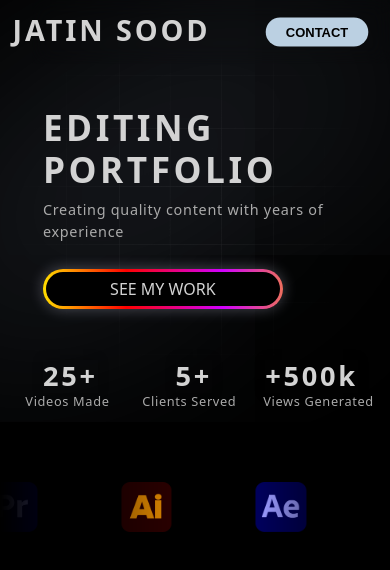
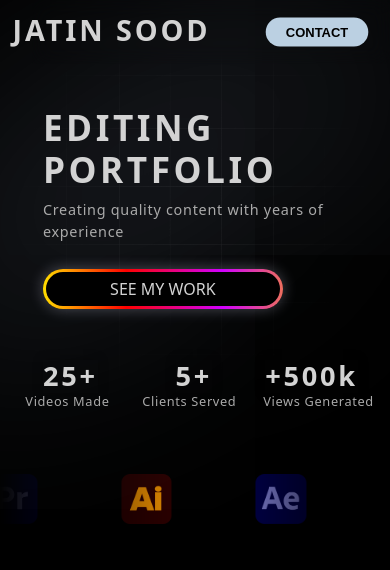
Before and after one commit to JatinSood0/portfolio-website, a plain HTML site: page index.html in a window 390 px wide. Drawn offline with nearby package versions, Linux system fonts and the light colour scheme; some packages are replaced by stand-ins of ours; a script that the page names is missing.

Commit message:
Refactor CSS styles for improved layout and responsiveness

```diff
--- a/style.css
+++ b/style.css
@@ -276,7 +276,7 @@ h4 {
 .logos {
   width: 100%;
   overflow: hidden;
-  padding: 60px 0;
+  padding: 10px 0;
   background: rgb(0, 0, 0);
   white-space: nowrap;
   position: relative;
@@ -317,6 +317,7 @@ h4 {
     top: 70%;
     width: 100%;
     height: auto;
+    z-index: -2;
 }
 
 /* Responsive Design tab */
@@ -481,12 +482,12 @@ h4 {
 
     .pepe{
        position: absolute;
-       top: 50%;
+       top: 55%;
        width: 100%;
        height: auto;
     }
     .logos:after {
-        width: 130px;
+       width: 50%;
     }
 }
 
@@ -604,12 +605,12 @@ h4 {
 
     .pepe{
        position: absolute;
-       top: 50%;
+       top: 55%;
        width: 100%;
        height: auto;
     }
 
     .logos:after {
-       width: 130px;
+       width: 50%;
     }
 }
```
